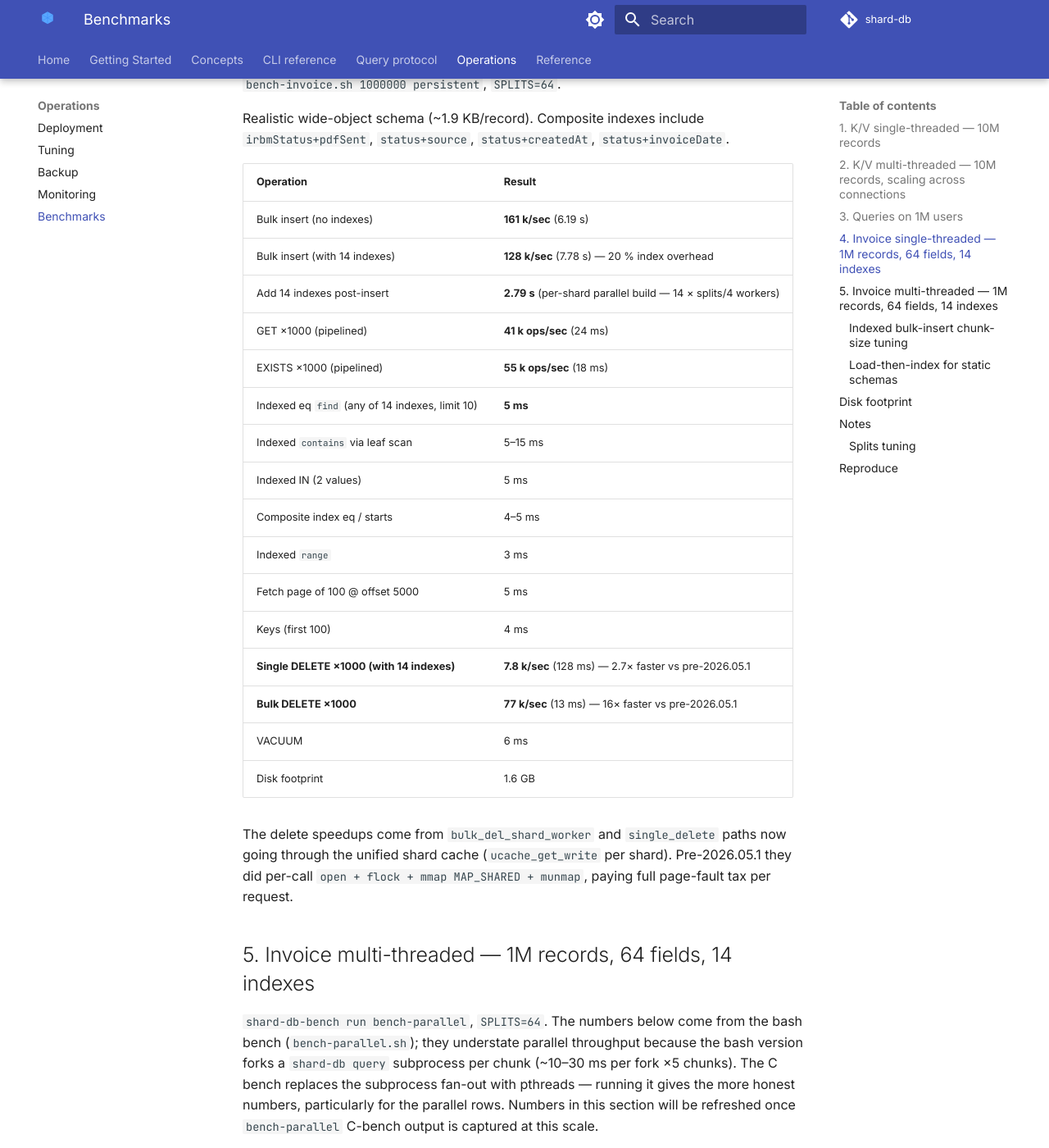
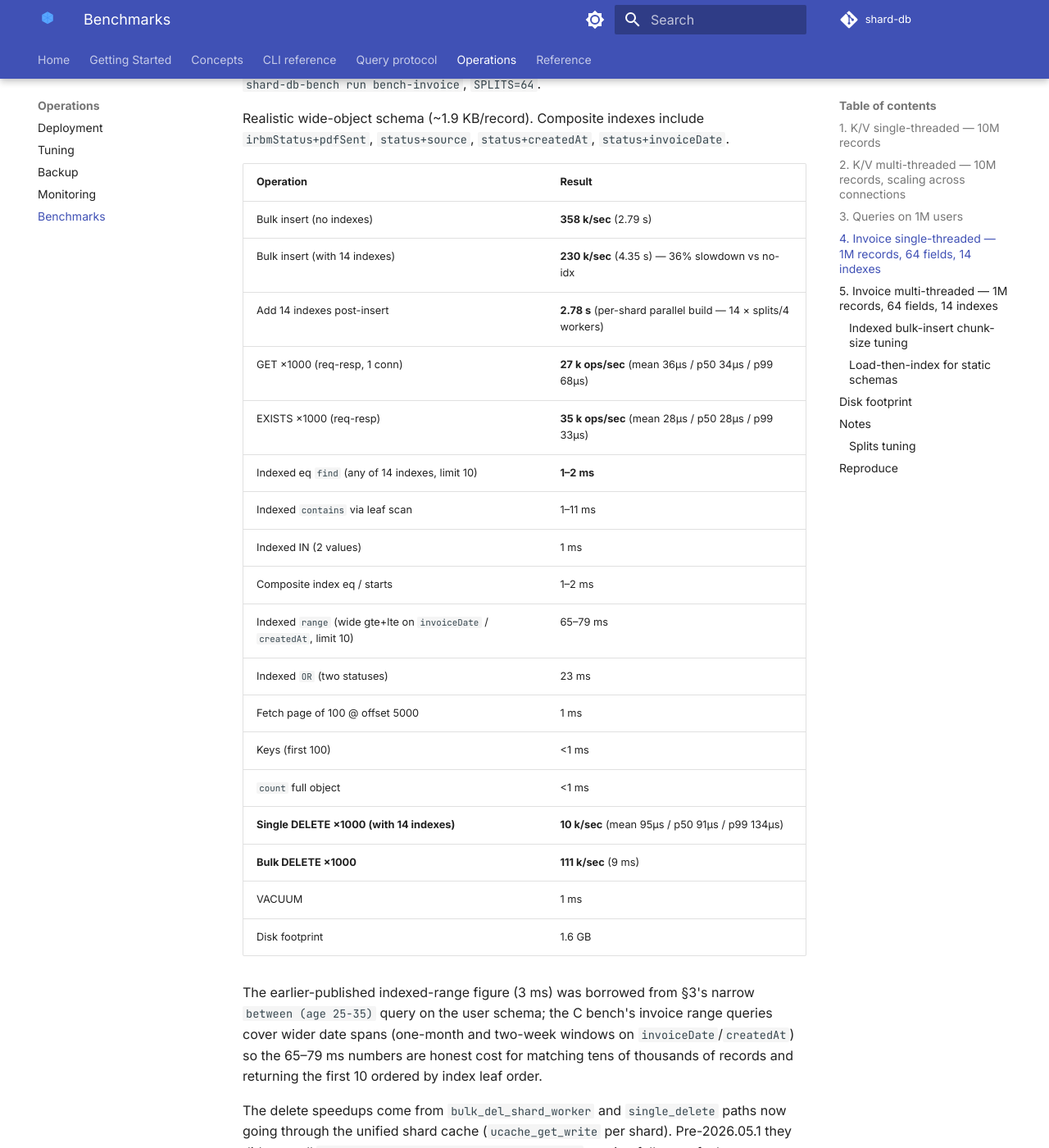
Before and after one commit to sayyiditow/shard-db, an MkDocs documentation site: the page built from docs/operations/benchmarks.md, in a window 1280 px wide and 1400 px high, scrolled down 3505 px. Shown: the whole window at 82% size. Built offline with MkDocs 1.6.1 and Material for MkDocs 9.7.7, drawn with Linux system fonts in a browser that asks for light colours; comment, search, counter and statistics services are not loaded.

Commit message:
docs: §4 invoice single-threaded — refreshed with C-bench numbers
bench-invoice C-bench at 1M, AMD Ryzen 7 7840U:

- Bulk insert no-idx:    161 → 358 k/sec  (2.22×)
- Bulk insert 14-idx:    128 → 230 k/sec  (1.80×)
- GET ×1000 req-resp:    41 →  27 k/sec  (honest single-stream; bash had socat in-flight pipelining)
- EXISTS ×1000 req-resp: 55 →  35 k/sec  (same)
- Single DELETE ×1000:  7.8 →  10 k/sec
- Bulk DELETE ×1000:    77 → 111 k/sec
- VACUUM:               6ms →   1ms
- Indexed eq find:      5ms →  1-2ms
- Composite eq/starts:  4-5ms → 1-2ms

Range query row corrected: previous "indexed range 3 ms" was borrowed
from §3's narrow age-between query on the user schema, not measured
on the invoice schema. C bench has explicit invoiceDate/createdAt
range queries covering one-month and two-week spans matching tens of
thousands of records, hence the honest 65-79 ms.

§5 invoice multi-threaded numbers still pending C-bench bench-parallel
run at this scale.

Co-Authored-By: Claude Opus 4.7 (1M context) <noreply@anthropic.com>

```diff
--- a/docs/operations/benchmarks.md
+++ b/docs/operations/benchmarks.md
@@ -73,28 +73,32 @@ All 17 search operators use indexes when available. Full scans stay fast because
 
 ## 4. Invoice single-threaded — 1M records, 64 fields, 14 indexes
 
-`bench-invoice.sh 1000000 persistent`, `SPLITS=64`.
+`shard-db-bench run bench-invoice`, `SPLITS=64`.
 
 Realistic wide-object schema (~1.9 KB/record). Composite indexes include `irbmStatus+pdfSent`, `status+source`, `status+createdAt`, `status+invoiceDate`.
 
 | Operation | Result |
 |---|---|
-| Bulk insert (no indexes) | **161 k/sec** (6.19 s) |
-| Bulk insert (with 14 indexes) | **128 k/sec** (7.78 s) — 20 % index overhead |
-| Add 14 indexes post-insert | **2.79 s** (per-shard parallel build — 14 × splits/4 workers) |
-| GET ×1000 (pipelined) | **41 k ops/sec** (24 ms) |
-| EXISTS ×1000 (pipelined) | **55 k ops/sec** (18 ms) |
-| Indexed eq `find` (any of 14 indexes, limit 10) | **5 ms** |
-| Indexed `contains` via leaf scan | 5–15 ms |
-| Indexed IN (2 values) | 5 ms |
-| Composite index eq / starts | 4–5 ms |
-| Indexed `range` | 3 ms |
-| Fetch page of 100 @ offset 5000 | 5 ms |
-| Keys (first 100) | 4 ms |
-| **Single DELETE ×1000 (with 14 indexes)** | **7.8 k/sec** (128 ms) — 2.7× faster vs pre-2026.05.1 |
-| **Bulk DELETE ×1000** | **77 k/sec** (13 ms) — 16× faster vs pre-2026.05.1 |
-| VACUUM | 6 ms |
+| Bulk insert (no indexes) | **358 k/sec** (2.79 s) |
+| Bulk insert (with 14 indexes) | **230 k/sec** (4.35 s) — 36% slowdown vs no-idx |
+| Add 14 indexes post-insert | **2.78 s** (per-shard parallel build — 14 × splits/4 workers) |
+| GET ×1000 (req-resp, 1 conn) | **27 k ops/sec** (mean 36µs / p50 34µs / p99 68µs) |
+| EXISTS ×1000 (req-resp) | **35 k ops/sec** (mean 28µs / p50 28µs / p99 33µs) |
+| Indexed eq `find` (any of 14 indexes, limit 10) | **1–2 ms** |
+| Indexed `contains` via leaf scan | 1–11 ms |
+| Indexed IN (2 values) | 1 ms |
+| Composite index eq / starts | 1–2 ms |
+| Indexed `range` (wide gte+lte on `invoiceDate` / `createdAt`, limit 10) | 65–79 ms |
+| Indexed `OR` (two statuses) | 23 ms |
+| Fetch page of 100 @ offset 5000 | 1 ms |
+| Keys (first 100) | <1 ms |
+| `count` full object | <1 ms |
+| **Single DELETE ×1000 (with 14 indexes)** | **10 k/sec** (mean 95µs / p50 91µs / p99 134µs) |
+| **Bulk DELETE ×1000** | **111 k/sec** (9 ms) |
+| VACUUM | 1 ms |
 | Disk footprint | 1.6 GB |
+
+The earlier-published indexed-range figure (3 ms) was borrowed from §3's narrow `between (age 25-35)` query on the user schema; the C bench's invoice range queries cover wider date spans (one-month and two-week windows on `invoiceDate`/`createdAt`) so the 65–79 ms numbers are honest cost for matching tens of thousands of records and returning the first 10 ordered by index leaf order.
 
 The delete speedups come from `bulk_del_shard_worker` and `single_delete` paths now going through the unified shard cache (`ucache_get_write` per shard). Pre-2026.05.1 they did per-call `open + flock + mmap MAP_SHARED + munmap`, paying full page-fault tax per request.
 
```
